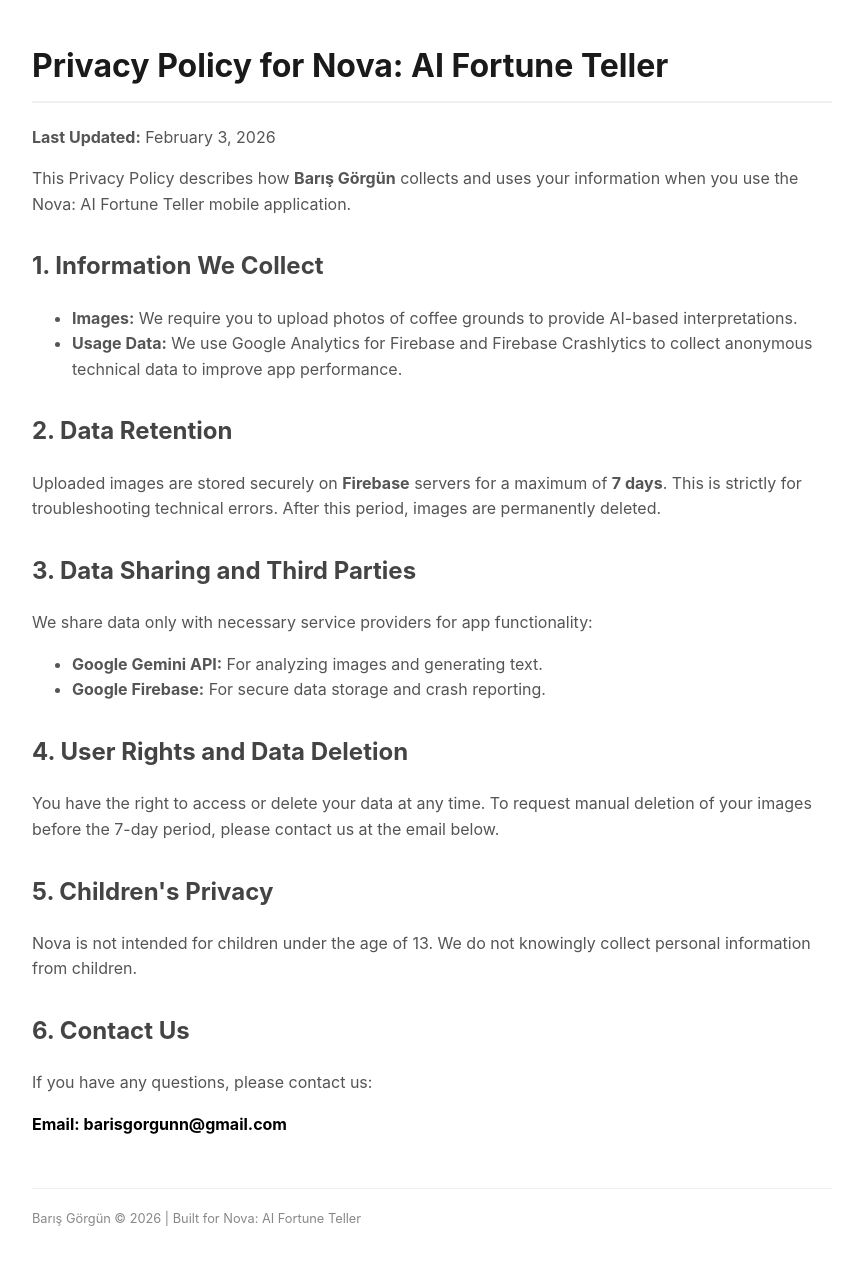
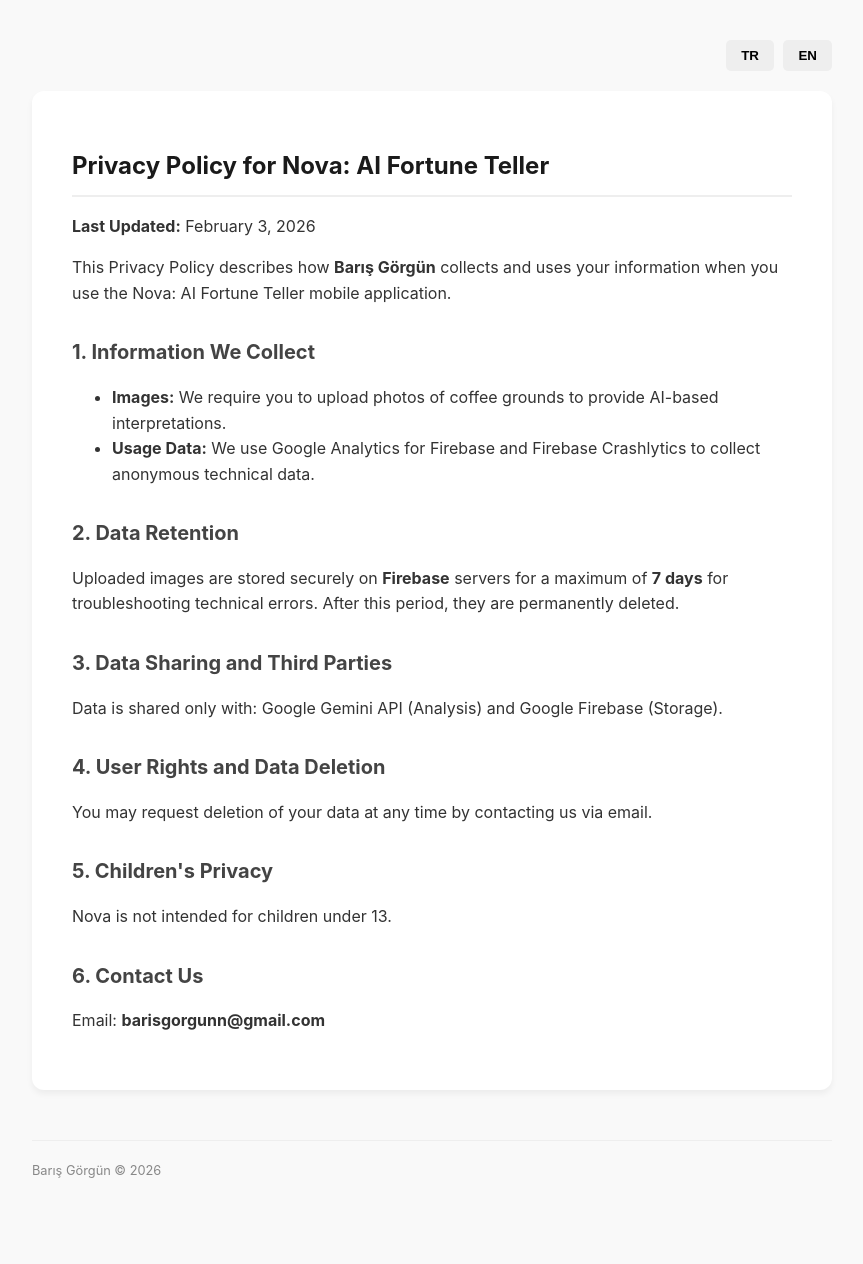
Before and after one commit to barisgorgun/nova-app, a plain HTML site: page index.html in a window 1280 px wide. Shown: the whole page, without its empty margins (208-1071 px from the left). After the commit the page ends 1221 px from the top, so only its background shows below. Drawn offline with Linux system fonts and the light colour scheme.

Commit message:
Revise privacy policy layout and add language switch

```diff
--- a/index.html
+++ b/index.html
@@ -5,48 +5,87 @@
     <meta name="viewport" content="width=device-width, initial-scale=1.0">
     <title>Privacy Policy - Nova AI</title>
     <style>
-        body { font-family: -apple-system, BlinkMacSystemFont, "Segoe UI", Roboto, Helvetica, Arial, sans-serif; line-height: 1.6; color: #333; max-width: 800px; margin: 40px auto; padding: 0 20px; }
-        h1 { color: #1a1a1a; border-bottom: 2px solid #f0f0f0; padding-bottom: 10px; }
-        h2 { color: #444; margin-top: 30px; }
-        p, li { color: #555; }
+        body { font-family: -apple-system, BlinkMacSystemFont, "Segoe UI", Roboto, Helvetica, Arial, sans-serif; line-height: 1.6; color: #333; max-width: 800px; margin: 40px auto; padding: 0 20px; background-color: #f9f9f9; }
+        .container { background: white; padding: 40px; border-radius: 12px; box-shadow: 0 4px 6px rgba(0,0,0,0.05); }
+        h1 { color: #1a1a1a; border-bottom: 2px solid #eee; padding-bottom: 10px; font-size: 24px; }
+        h2 { color: #444; margin-top: 30px; font-size: 20px; }
+        .lang-switch { margin-bottom: 20px; text-align: right; }
+        .lang-btn { background: #eee; border: none; padding: 8px 15px; cursor: pointer; border-radius: 5px; font-weight: bold; margin-left: 5px; }
+        .lang-btn:hover { background: #ddd; }
+        .hidden { display: none; }
         .footer { margin-top: 50px; font-size: 0.8em; color: #888; border-top: 1px solid #eee; padding-top: 20px; }
-        .contact { font-weight: bold; color: #000; }
     </style>
 </head>
 <body>
+    <div class="lang-switch">
+        <button class="lang-btn" onclick="showLang('tr')">TR</button>
+        <button class="lang-btn" onclick="showLang('en')">EN</button>
+    </div>
+
+    <div id="en-content" class="container">
         <h1>Privacy Policy for Nova: AI Fortune Teller</h1>
         <p><strong>Last Updated:</strong> February 3, 2026</p>
-
         <p>This Privacy Policy describes how <strong>Barış Görgün</strong> collects and uses your information when you use the Nova: AI Fortune Teller mobile application.</p>
 
         <h2>1. Information We Collect</h2>
         <ul>
             <li><strong>Images:</strong> We require you to upload photos of coffee grounds to provide AI-based interpretations.</li>
-        <li><strong>Usage Data:</strong> We use Google Analytics for Firebase and Firebase Crashlytics to collect anonymous technical data to improve app performance.</li>
+            <li><strong>Usage Data:</strong> We use Google Analytics for Firebase and Firebase Crashlytics to collect anonymous technical data.</li>
         </ul>
 
         <h2>2. Data Retention</h2>
-    <p>Uploaded images are stored securely on <strong>Firebase</strong> servers for a maximum of <strong>7 days</strong>. This is strictly for troubleshooting technical errors. After this period, images are permanently deleted.</p>
+        <p>Uploaded images are stored securely on <strong>Firebase</strong> servers for a maximum of <strong>7 days</strong> for troubleshooting technical errors. After this period, they are permanently deleted.</p>
 
         <h2>3. Data Sharing and Third Parties</h2>
-    <p>We share data only with necessary service providers for app functionality:</p>
+        <p>Data is shared only with: Google Gemini API (Analysis) and Google Firebase (Storage).</p>
+
+        <h2>4. User Rights and Data Deletion</h2>
+        <p>You may request deletion of your data at any time by contacting us via email.</p>
+
+        <h2>5. Children's Privacy</h2>
+        <p>Nova is not intended for children under 13.</p>
+
+        <h2>6. Contact Us</h2>
+        <p>Email: <strong>barisgorgunn@gmail.com</strong></p>
+    </div>
+
+    <div id="tr-content" class="container hidden">
+        <h1>Nova: Yapay Zeka Falcısı - Gizlilik Politikası</h1>
+        <p><strong>Son Güncelleme:</strong> 3 Şubat 2026</p>
+        <p>Bu Gizlilik Politikası, <strong>Barış Görgün</strong> tarafından geliştirilen Nova uygulamasının verilerinizi nasıl işlediğini açıklar.</p>
+
+        <h2>1. Toplanan Veriler</h2>
         <ul>
-        <li><strong>Google Gemini API:</strong> For analyzing images and generating text.</li>
-        <li><strong>Google Firebase:</strong> For secure data storage and crash reporting.</li>
+            <li><strong>Görseller:</strong> Fal analizi yapılabilmesi için fincan fotoğraflarınızı yüklemeniz gerekmektedir.</li>
+            <li><strong>Kullanım Verileri:</strong> Uygulama performansını artırmak için Firebase üzerinden anonim teknik veriler toplanır.</li>
         </ul>
 
-    <h2>4. User Rights and Data Deletion</h2>
-    <p>You have the right to access or delete your data at any time. To request manual deletion of your images before the 7-day period, please contact us at the email below.</p>
+        <h2>2. Veri Saklama Süresi</h2>
+        <p>Yüklenen fotoğraflar, teknik hataların incelenmesi amacıyla <strong>7 gün</strong> süreyle Firebase sunucularında saklanır ve ardından kalıcı olarak silinir.</p>
 
-    <h2>5. Children's Privacy</h2>
-    <p>Nova is not intended for children under the age of 13. We do not knowingly collect personal information from children.</p>
+        <h2>3. Veri Paylaşımı ve Üçüncü Taraflar</h2>
+        <p>Verileriniz yalnızca Google Gemini API (Analiz) ve Google Firebase (Depolama) ile paylaşılmaktadır.</p>
 
-    <h2>6. Contact Us</h2>
-    <p>If you have any questions, please contact us:</p>
-    <p class="contact">Email: barisgorgunn@gmail.com</p>
+        <h2>4. Kullanıcı Hakları ve Veri Silme</h2>
+        <p>Dilediğiniz zaman verilerinizin silinmesini talep edebilirsiniz. Taleplerinizi e-posta yoluyla iletebilirsiniz.</p>
+
+        <h2>5. Çocukların Gizliliği</h2>
+        <p>Nova, 13 yaşından küçüklerin kullanımına yönelik tasarlanmamıştır.</p>
+
+        <h2>6. İletişim</h2>
+        <p>E-posta: <strong>barisgorgunn@gmail.com</strong></p>
+    </div>
 
     <div class="footer">
-        Barış Görgün © 2026 | Built for Nova: AI Fortune Teller
+        Barış Görgün © 2026
     </div>
+
+    <script>
+        function showLang(lang) {
+            document.getElementById('en-content').classList.add('hidden');
+            document.getElementById('tr-content').classList.add('hidden');
+            document.getElementById(lang + '-content').classList.remove('hidden');
+        }
+    </script>
 </body>
 </html>
```
Lines whose indentation alone changed are shown as unchanged.
